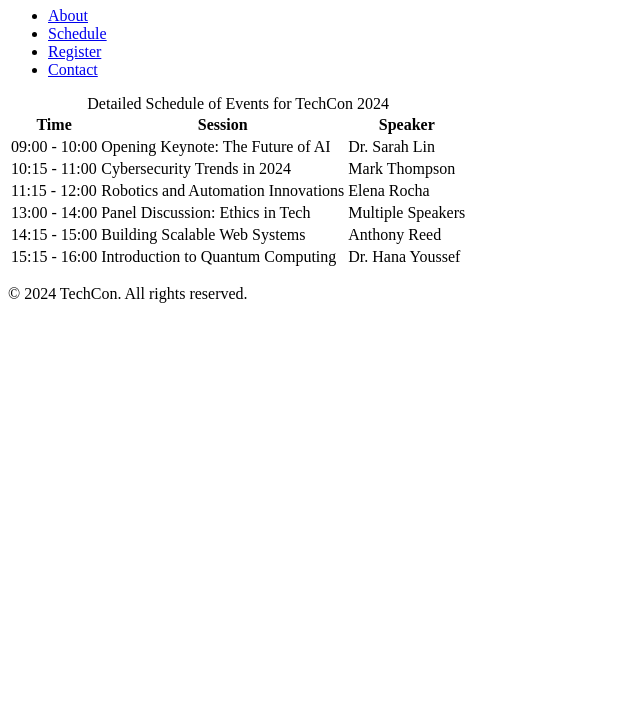
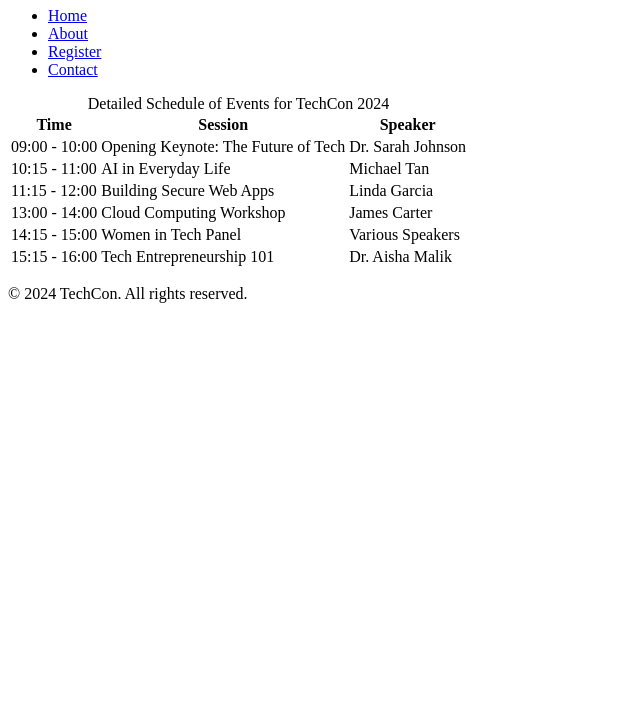
Before and after one commit to dahmaneaya/TechCon_HTML, a plain HTML site: page techcon_website/schedule.html in a window 1280 px wide. Shown: the part 73-800 px from the top of the page, without its empty margins (0-640 px from the left). Drawn offline with Linux system fonts and the light colour scheme.

Commit message:
Add files via upload

```diff
--- a/techcon_website/schedule.html
+++ b/techcon_website/schedule.html
@@ -2,24 +2,30 @@
 <html lang="en">
 <head>
     <meta charset="UTF-8">
-    <meta name="viewport" content="width=device-width, initial-scale=1.0">
-    <title>TechCon 2024 - Homepage</title>
+    <title>Schedule for TechCon 2024</title>
 </head>
 <body>
+
+    <!-- Header -->
     <header>
-        <h1>TechCon 2024 Schedule</h1>
+        <h1>Schedule for TechCon 2024</h1>
+    </header>
+
+    <!-- Navigation -->
     <nav>
         <ul>
+            <li><a href="index.html">Home</a></li>
             <li><a href="about.html">About</a></li>
-                <li><a href="schedule.html">Schedule</a></li>
             <li><a href="register.html">Register</a></li>
             <li><a href="contact.html">Contact</a></li>
         </ul>
     </nav>
-    </header>
+
+    <!-- Main Content -->
     <main>
         <table>
             <caption>Detailed Schedule of Events for TechCon 2024</caption>
+
             <thead>
                 <tr>
                     <th scope="col">Time</th>
@@ -31,45 +37,47 @@
             <tbody>
                 <tr>
                     <td>09:00 - 10:00</td>
-                <td>Opening Keynote: The Future of AI</td>
-                <td>Dr. Sarah Lin</td>
+                    <td>Opening Keynote: The Future of Tech</td>
+                    <td>Dr. Sarah Johnson</td>
                 </tr>
+
                 <tr>
                     <td>10:15 - 11:00</td>
-                <td>Cybersecurity Trends in 2024</td>
-                <td>Mark Thompson</td>
+                    <td>AI in Everyday Life</td>
+                    <td>Michael Tan</td>
                 </tr>
+
                 <tr>
                     <td>11:15 - 12:00</td>
-                <td>Robotics and Automation Innovations</td>
-                <td>Elena Rocha</td>
+                    <td>Building Secure Web Apps</td>
+                    <td>Linda Garcia</td>
                 </tr>
+
                 <tr>
                     <td>13:00 - 14:00</td>
-                <td>Panel Discussion: Ethics in Tech</td>
-                <td>Multiple Speakers</td>
+                    <td>Cloud Computing Workshop</td>
+                    <td>James Carter</td>
                 </tr>
+
                 <tr>
                     <td>14:15 - 15:00</td>
-                <td>Building Scalable Web Systems</td>
-                <td>Anthony Reed</td>
+                    <td>Women in Tech Panel</td>
+                    <td>Various Speakers</td>
                 </tr>
+
                 <tr>
                     <td>15:15 - 16:00</td>
-                <td>Introduction to Quantum Computing</td>
-                <td>Dr. Hana Youssef</td>
+                    <td>Tech Entrepreneurship 101</td>
+                    <td>Dr. Aisha Malik</td>
                 </tr>
             </tbody>
         </table>
     </main>
 
-
-
+    <!-- Footer -->
     <footer>
         <p>&copy; 2024 TechCon. All rights reserved.</p>
     </footer>
 
-    </main>
-
 </body>
 </html>
```
Lines whose indentation alone changed are shown as unchanged.
